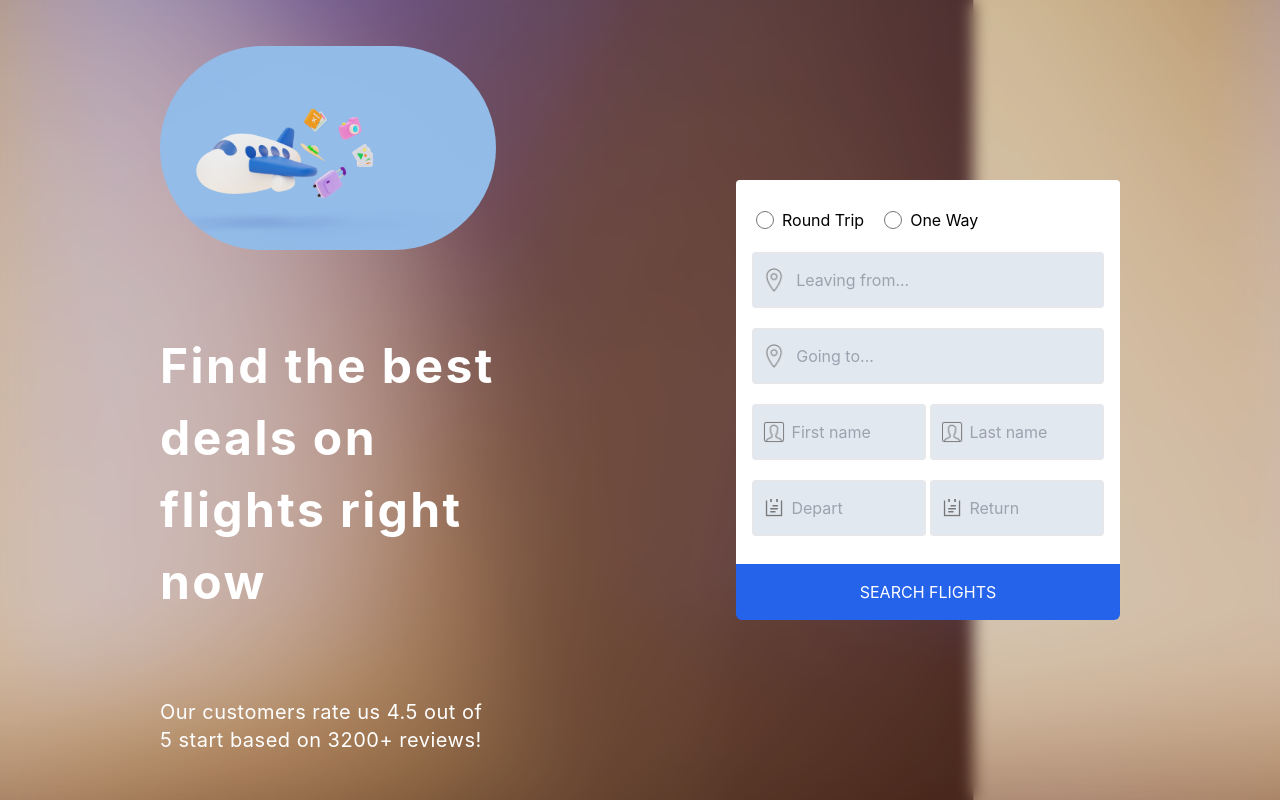
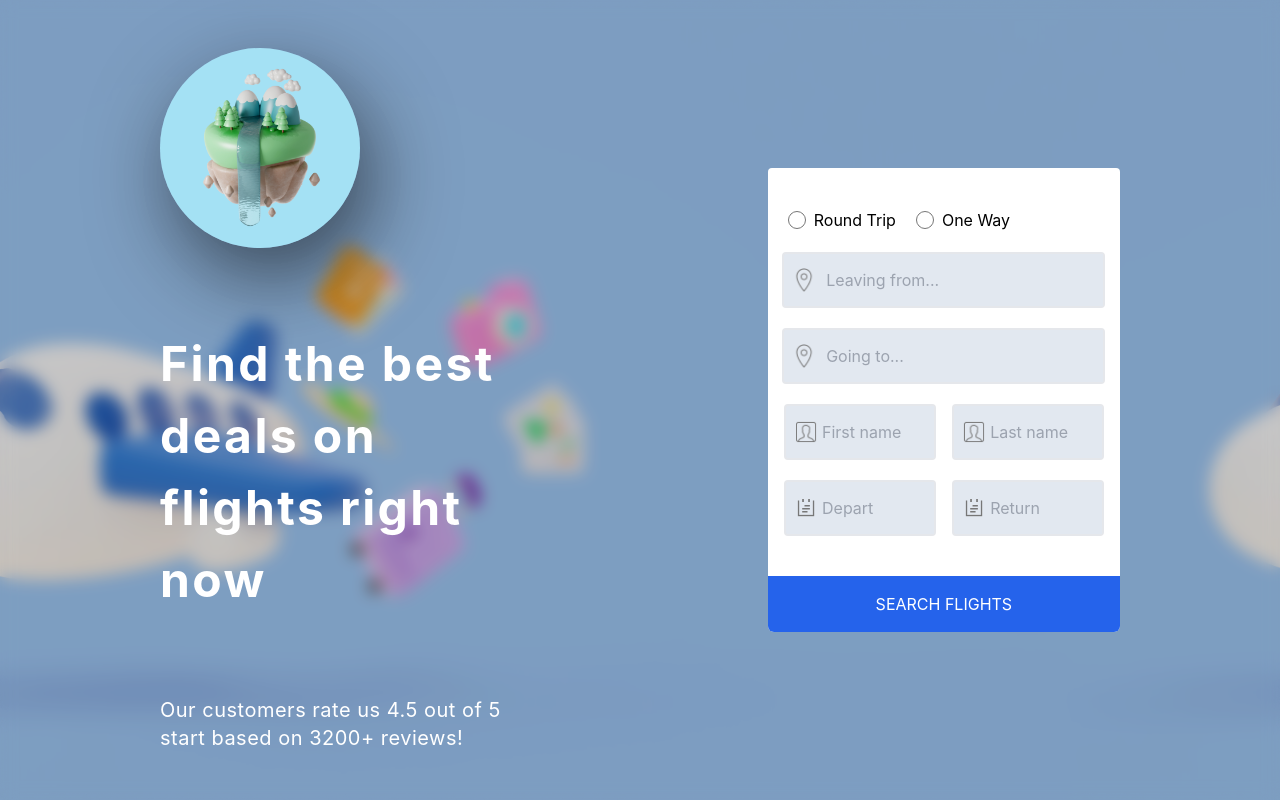
Before and after one commit to ghasemizade/React-pop, a React (Create React App) app in the folder tisell/: page / in a window 1280 px wide. Built offline with nearby package versions, Linux system fonts and the light colour scheme.

Commit message:
upd styles

```diff
--- a/tisell/src/components/Book.js
+++ b/tisell/src/components/Book.js
@@ -7,14 +7,16 @@ export default function Book() {
 
     return(
         <div className={clsx(
-            "flex justify-center items-center flex-col",
+            "flex justify-between items-center",
+            "w-full h-full",
         )}>
             <main className={clsx(
-            "flex justify-center items-center flex-col",
+            "flex justify-around items-center flex-col",
             "bg-[#ffffff]",
-            "w-96 h-96",
+            "w-full",
             "rounded",
-            "rounded-b-none",
+            "rounded-b-md",
+            "pt-10"
         )}>
             <Radio />
             <Input
@@ -39,7 +41,7 @@ export default function Book() {
 
                 <div className={clsx(
                     "gap",
-                    "mx-0.5"
+                    "mx-2"
                 )}></div>
 
                 <Input
@@ -58,9 +60,9 @@ export default function Book() {
                     icon={"./calender.png"}
                     type={"text"}/>
 
-                <gap className={clsx(
-                    "mx-0.5"
-                )}></gap>
+                <div className={clsx(
+                    "mx-2"
+                )}></div>
 
                 <Input
                     placeholder={'Return'}
@@ -68,16 +70,14 @@ export default function Book() {
                     icon={"./calender.png"}
                     type={"text"}/>
             </div>
-        </main>
-        <footer>
             <button className={clsx(
                 "bg-blue-600",
-                "w-96",
+                "w-full",
                 "rounded-b-md",
-                "py-4",
+                "py-4 mt-10",
                 "text-white text-l"
             )}>SEARCH FLIGHTS</button>
-        </footer>
+        </main>
         </div>
     )
 }
--- a/tisell/src/components/Decs.js
+++ b/tisell/src/components/Decs.js
@@ -10,8 +10,9 @@ export default function Decs(){
         )}>
             <img className={clsx(
                 "rounded-full",
-                "mb-20"
-            )} src="./bg.jpg" alt="" width={350} height={350} />
+                "mb-20",
+                "image-log"
+            )} src="./logo1.jpg" alt="" width={200} height={200} />
             <h1 className={clsx(
                 "text-5xl text-white font-bold",
                 "mb-20",
--- a/tisell/src/index.css
+++ b/tisell/src/index.css
@@ -9,8 +9,8 @@ body {
     sans-serif;
   -webkit-font-smoothing: antialiased;
   -moz-osx-font-smoothing: grayscale;
-  background-image: url('../public/background2.jpg');
-  background-position: 730pt;
+  background-image: url('../public/bg.jpg');
+  background-position: 800pt;
   background-size: cover;
 }
 
@@ -26,6 +26,12 @@ input[type=radio] {
   accent-color: rgb(37 99 235);
 }
 
-.container{
-  /* height: 700px; */
+.image-log{
+  -webkit-box-shadow: 12px 29px 81px 0px rgba(0,0,0,0.75);
+  -moz-box-shadow: 12px 29px 81px 0px rgba(0,0,0,0.75);
+  box-shadow: 12px 29px 81px 0px rgba(0,0,0,0.55);
+  transition: .2s;
 }
+.image-log:hover{
+  transform: scale(1.3);
+}
```
Also changed, not shown: tisell/public/logo1.jpg (added).
